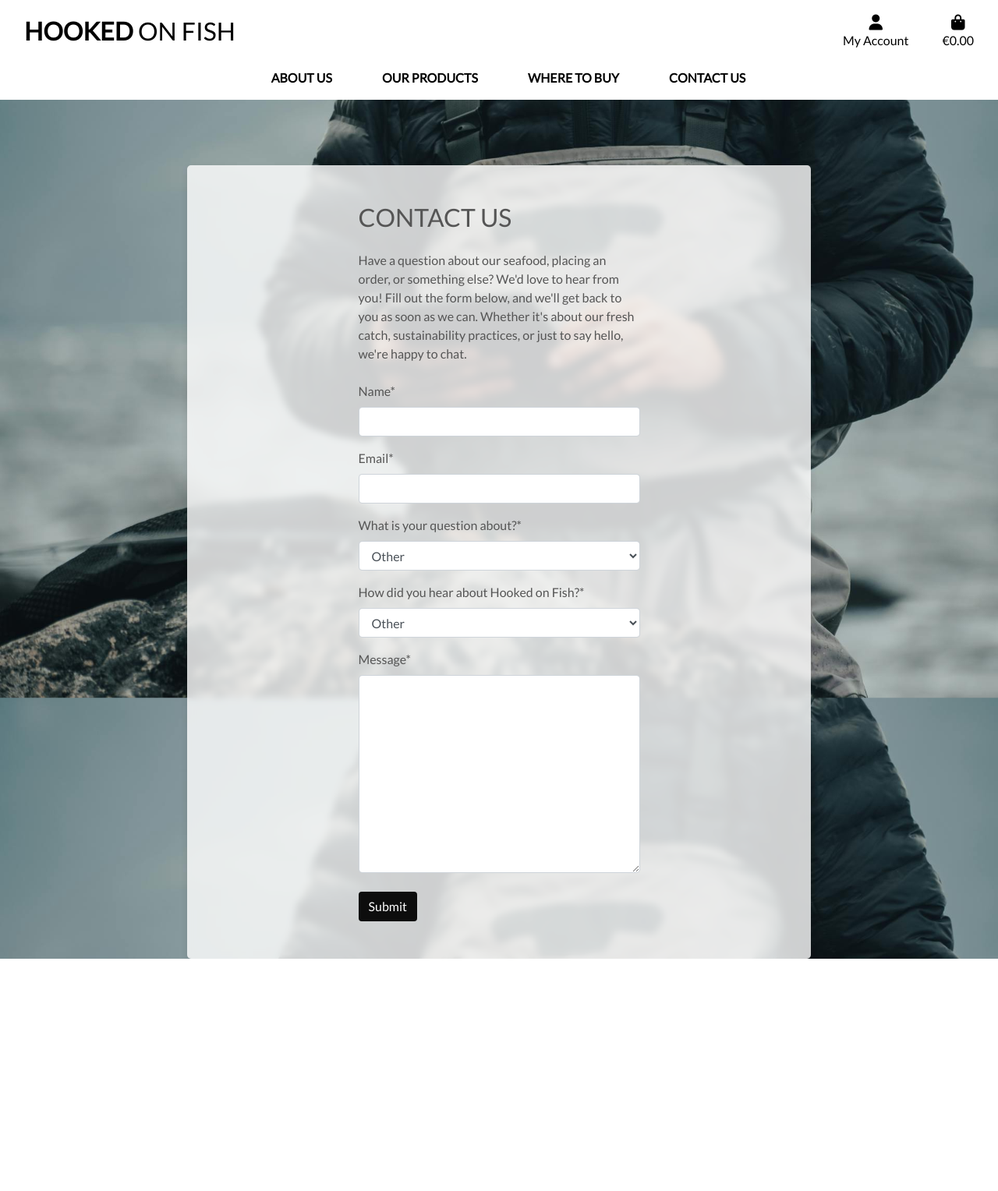
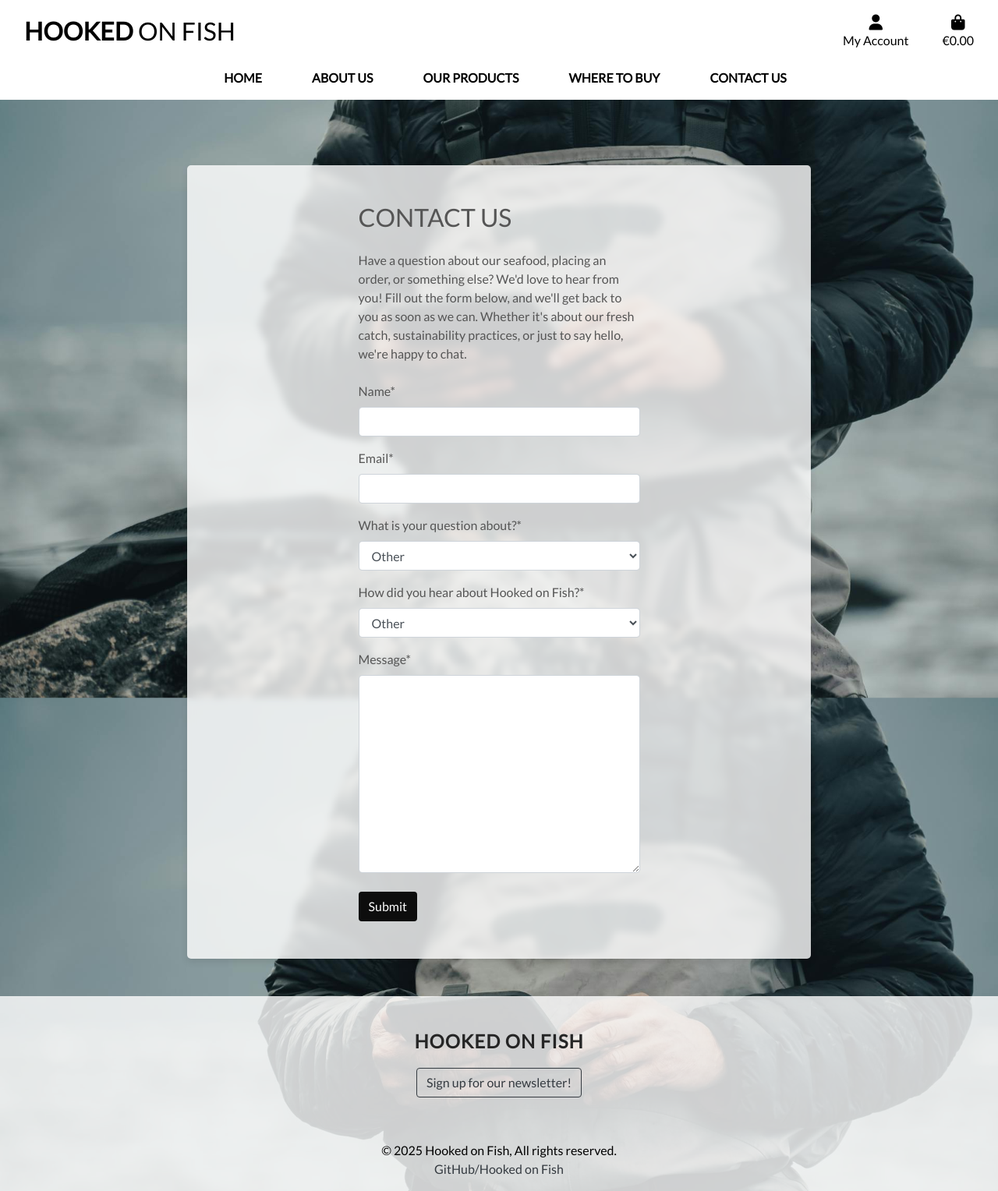
Before and after one commit to LemmenAid/hooked-on-fish, a Django app: page /contact/ in a window 1280 px wide. Shown: the whole page at 78% size. Before the commit the page ends 1230 px from the top, so only its background shows below. Run offline with Django 3.2, Linux system fonts and the light colour scheme; data that the repository does not hold is empty; some libraries are stand-ins or nearby versions.

Commit message:
setup for deployment

```diff
--- a/contact/templates/contact/contact.html
+++ b/contact/templates/contact/contact.html
@@ -11,7 +11,7 @@
 {% endblock %}
 
 {% block content %}
-        <div class="container mt-5">
+        <div class="container mt-5 mb-5">
             <div class="contact-form-container p-4">
                 <!-- Content -->
                 <div class="row justify-content-center">
--- a/hooked_on_fish/settings.py
+++ b/hooked_on_fish/settings.py
@@ -29,9 +29,10 @@ BASE_DIR = Path(__file__).resolve().parent.parent
 SECRET_KEY = 'django-insecure-j@(m=$7t^uj%ri75+3%8sscs+t6d9j&ft-bdf_@rb+uw66zu4#'
 
 # SECURITY WARNING: don't run with debug turned on in production!
-DEBUG = True
+DEBUG = False
 
-ALLOWED_HOSTS = ['127.0.0.1']
+ALLOWED_HOSTS = ['127.0.0.1',
+                 '.herokuapp.com']
 
 
 # Application definition
@@ -125,6 +126,7 @@ ACCOUNT_SIGNUP_EMAIL_ENTER_TWICE = True
 ACCOUNT_USERNAME_MIN_LENGTH = 4
 LOGIN_URL = '/accounts/login/'
 LOGIN_REDIRECT_URL = '/'
+LOGOUT_REDIRECT_URL = '/'
 
 WSGI_APPLICATION = 'hooked_on_fish.wsgi.application'
 
--- a/requirements.txt
+++ b/requirements.txt
@@ -11,6 +11,7 @@ Django==3.2.25
 django-allauth==0.57.2
 django-crispy-forms==1.14.0
 django-summernote==0.8.20.0
+gunicorn==20.1.0
 idna==3.10
 oauthlib==3.2.2
 pillow==11.1.0
@@ -20,6 +21,7 @@ python3-openid==3.2.0
 pytz==2024.2
 requests==2.32.3
 requests-oauthlib==2.0.0
+setuptools==75.8.0
 six==1.17.0
 sqlparse==0.5.3
 urllib3==1.26.20
--- a/static/css/base.css
+++ b/static/css/base.css
@@ -150,6 +150,31 @@ body {
 }
 
 
+/* ------------------------------- Styles for Footer */
+.footer-container {
+    z-index: 1;
+    background-color:#ffffffcc;
+    color: #252525;
+    max-width: 100%;
+    margin-top: 20px;
+}
+
+.footer-logo a {
+    text-decoration: none;
+    text-transform: uppercase;
+    font-weight: 900;
+    font-size: 1.5rem;
+    letter-spacing: 1px;
+    color: #252525;
+    padding: 10px;
+}
+
+.footer-logo a:hover {
+    color: #c7c7c7;
+    font-weight: bolder;
+}
+
+
 /* ------------------------------- bootstrap toasts */
 
 .message-container {
--- a/templates/base.html
+++ b/templates/base.html
@@ -3,7 +3,6 @@
 <!doctype html>
 <html lang="en">
   <head>
-
     {% block meta %}
         <meta http-equiv="X-UA-Compatible" content="ie=edge">
         <meta charset="utf-8">
@@ -34,6 +33,7 @@
 
     <title>Hooked on Fish {% block extra_title %}{% endblock %}</title>
     </head>
+
     <body>
         <header class="container-fluid fixed-top">
             <div id="topnav" class="row bg-white pt-lg-2 d-none d-lg-flex">
@@ -43,22 +43,6 @@
                         <h2 class="logo-font text-black my-0"><strong>Hooked</strong> on Fish</h2>
                     </a>
                 </div>
-
-                <!-- this is search the website, but wont need that I think, so for now out -->
-                <!-- <div class="col-12 col-lg-4 my-auto py-1 py-lg-0">
-                <form method="GET" action="{% url 'products' %}">
-                    <div class="input-group w-100">
-                        <input class="form-control border border-black rounded-0" type="text" name="q" placeholder="Search our site">
-                        <div class="input-group-append">
-                            <button class="form-control btn btn-black border border-black rounded-0" type="submit">
-                                <span class="icon">
-                                    <i class="fas fa-search"></i>
-                                </span>
-                            </button>
-                        </div>
-                    </div>
-                </form>
-                </div> -->
 
                 <!-- Top header items on the right, incl shopping bag -->
                 <div class="col-12 col-lg-4 my-auto py-1 py-lg-0 ml-auto">
@@ -142,7 +126,28 @@
         {% endblock %}
 
         {% block content %}
+        <!-- Content Goes here -->
         {% endblock %}
+
+        <!-- Footer -->
+        <div class="footer-container">
+            <div class="container text-center p-4 pb-0">
+                <div class="footer-logo mb-3 mt-3">
+                    <a href="{% url 'home' %}">HOOKED ON FISH</a>
+                </div>
+                <div>
+                    <p class="d-flex justify-content-center align-items-center">
+                        <a href="{% url 'account_signup' %}" class="btn btn-outline-dark btn-rounded">
+                            Sign up for our newsletter!
+                        </a>
+                    </p>
+                </div>
+            </div>
+            <div class="footer mb-3 py-3 nav-bg text-center text-black">
+                <p class="m-0">© 2025 Hooked on Fish, All rights reserved.</p>
+                <a class="text-dark" href="https://github.com/LemmenAid/hooked-on-fish">GitHub/Hooked on Fish</a>
+            </div>
+        </div>
 
         {% block postloadjs %}
         <script type="text/javascript">
--- a/templates/includes/main-nav.html
+++ b/templates/includes/main-nav.html
@@ -1,5 +1,11 @@
 <div class="collapse navbar-collapse" id="main-nav">
     <ul class="navbar-nav w-auto mx-auto">
+        <li class="nav-item">
+            <a class="logo-font font-weight-bold nav-link text-black mr-5" href="{% url 'home' %}" id="home" aria-haspopup="true" aria-expanded="false">
+                Home
+            </a>
+        </li>
+
         <li class="nav-item dropdown">
             <a class="logo-font font-weight-bold nav-link text-black mr-5" href="#" id="all-products-link" data-toggle="dropdown" aria-haspopup="true" aria-expanded="false">
                 About Us
@@ -32,13 +38,10 @@
             </div>
         </li>
 
-        <li class="nav-item dropdown">
-            <a class="logo-font font-weight-bold nav-link text-black" href="#" id="specials-link" data-toggle="dropdown" aria-haspopup="true" aria-expanded="false">
+        <li class="nav-item">
+            <a class="logo-font font-weight-bold nav-link text-black" href="{% url 'contact' %}" id="specials-link" aria-haspopup="true" aria-expanded="false">
                 Contact Us
             </a>
-            <div class="dropdown-menu border-0" aria-labelledby="specials-link">
-                <a href="{% url 'contact' %}" class="dropdown-item">Get in Touch</a>
-            </div>
         </li>
     </ul>
 </div>
--- a/templates/includes/mobile-top-header.html
+++ b/templates/includes/mobile-top-header.html
@@ -1,26 +1,4 @@
-<li class="list-inline-item">
-    <!-- search option comment out for now-->
-    <!-- <a class="text-black nav-link d-block d-lg-none" href="#" id="mobile-search" data-toggle="dropdown" aria-haspopup="true" aria-expanded="false">
-        <div class="text-center">
-            <div><i class="fas fa-search fa-lg"></i></div>
-            <p class="my-0">Search</p>
-        </div>
-    </a>
-    <div class="dropdown-menu border-0 w-100 p-3 rounded-0 my-0" aria-labelledby="mobile-search">
-        <form class="form" method="GET" action="{% url 'products' %}">
-            <div class="input-group w-100">
-                <input class="form-control border border-black rounded-0" type="text" name="q" placeholder="Search our site">
-                <div class="input-group-append">
-                    <button class="form-control form-control btn btn-black border border-black rounded-0" type="submit">
-                        <span class="icon">
-                            <i class="fas fa-search"></i>
-                        </span>
-                    </button>
-                </div>
-            </div>
-        </form>
-    </div> -->
-</li>
+
 
 <li class="list-inline-item dropdown ml-auto">
     <a class="text-black nav-link d-block d-lg-none" href="#" id="user-options" data-toggle="dropdown" aria-haspopup="true" aria-expanded="false">
```
Also changed, not shown: 1 other file.
